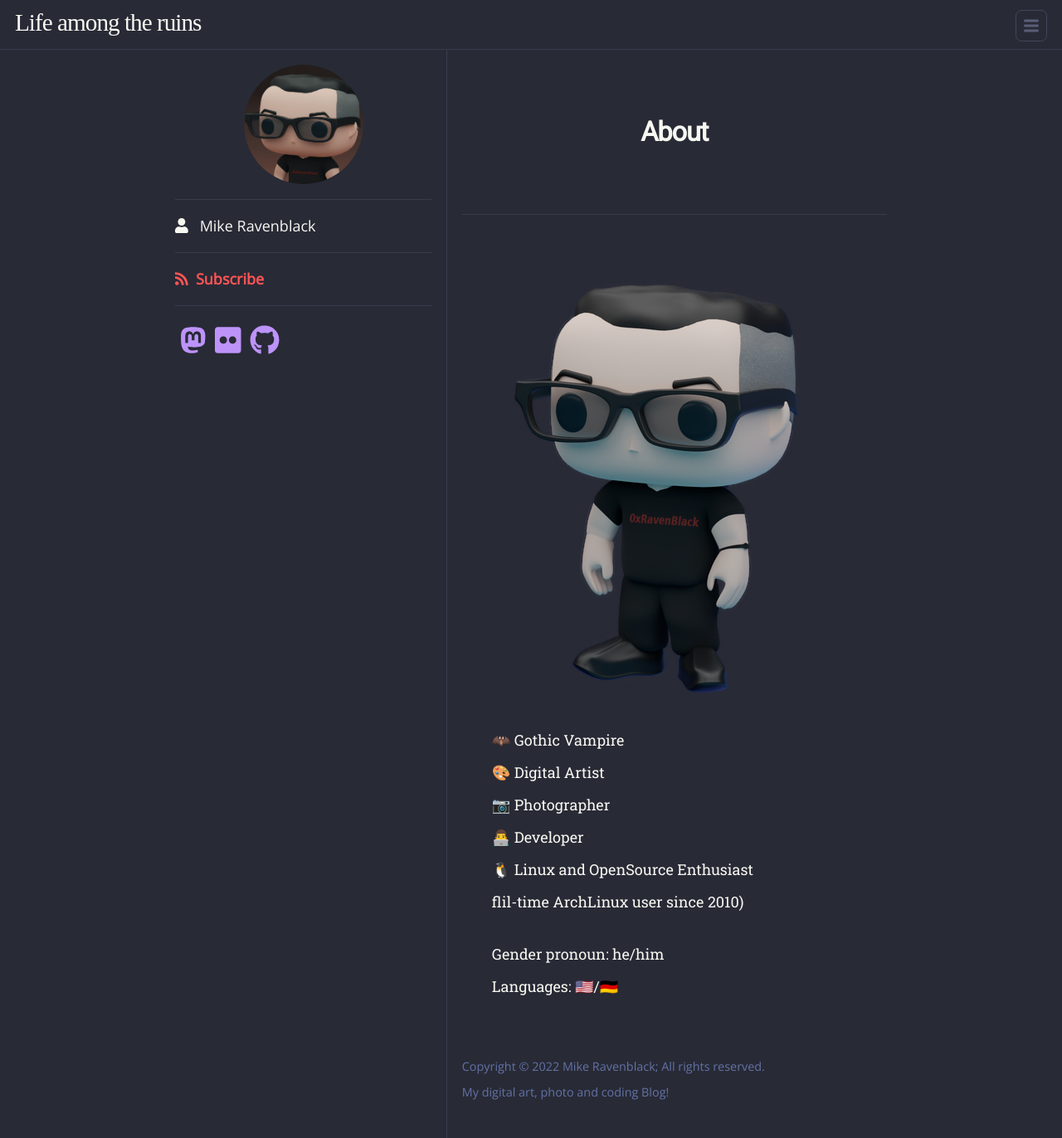
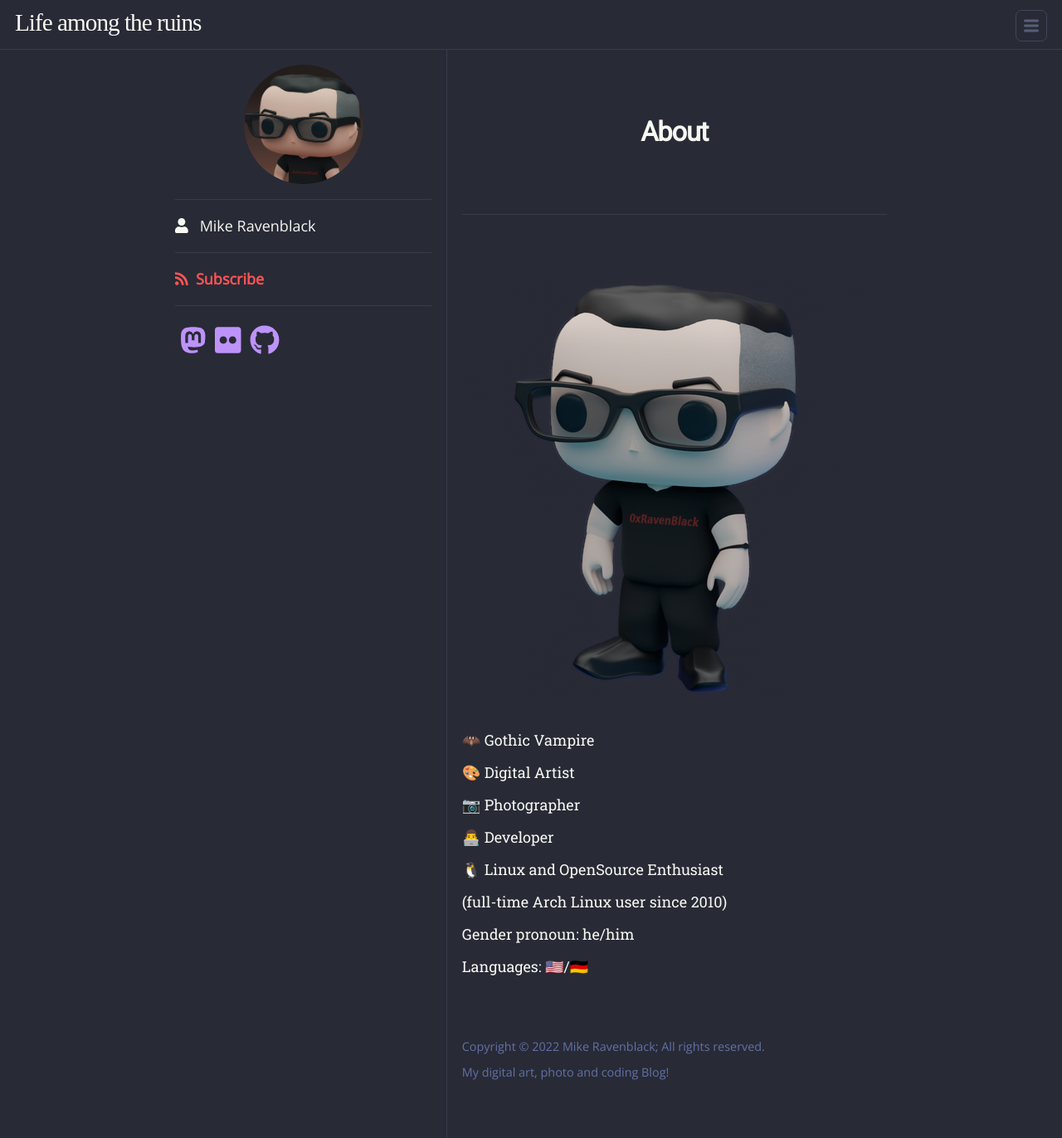
Before and after one commit to 0xRavenBlack/0xRavenBlack.github.io, a Jekyll site: the page built from about.md, in a window 1280 px wide. Shown: the whole page at 83% size. Built offline with Jekyll 4.4.1, drawn with Linux system fonts in a browser that asks for light colours; nearby versions of some CDN libraries; some web fonts are replaced.

Commit message:
add about page content (10)

```diff
--- a/about.md
+++ b/about.md
@@ -4,15 +4,15 @@ title: About
 permalink: /about/
 ---
 <img src="https://raw.githubusercontent.com/0xRavenBlack/0xRavenBlack.github.io/main/images/about/about_avatar_full.png" alt="about_avatar_full">
-<ul style="list-style-type: none;">
+<ul style="list-style-type: none; margin: 0; padding: 0;">
   <li>🦇 Gothic Vampire</li>
   <li>🎨 Digital Artist</li>
   <li>📷 Photographer</li>
   <li>👨‍💻 Developer</li>
   <li>🐧 Linux and OpenSource Enthusiast</li>
-  <li>flil-time ArchLinux user since 2010)</li>
+  <li>(full-time Arch Linux user since 2010)</li>
 </ul>
-<ul style="list-style-type: none;">
+<ul style="list-style-type: none; margin: 0; padding: 0;">
   <li>Gender pronoun: he/him</li>
   <li>Languages: 🇺🇸/🇩🇪</li>
 </ul>
```
